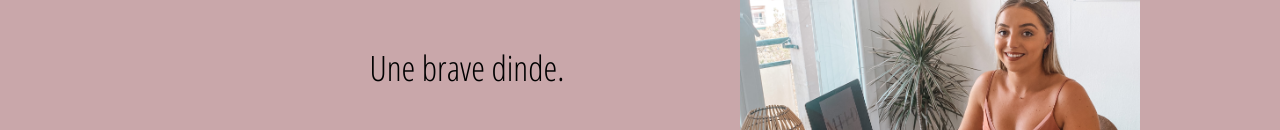
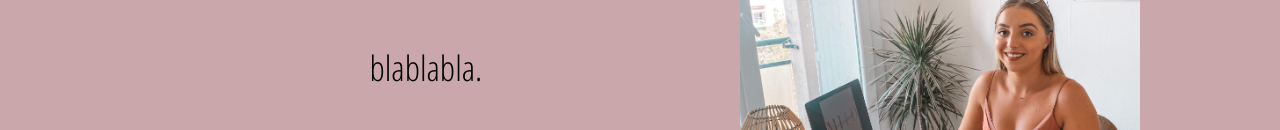
Before and after one commit to Dylanm13/MTLD_assistante-virtuelle, a plain HTML site: page mtld.html in a window 1280 px wide. Shown: the part 670-800 px from the top of the page. Drawn offline with Linux system fonts and the light colour scheme.

Commit message:
change text

```diff
--- a/mtld.html
+++ b/mtld.html
@@ -23,7 +23,7 @@
         <div class="presentation">
             <div class="presentation_text">
                 <h1>Qui suis-je ?</h1>
-                <p>Une brave dinde.</p>
+                <p>blablabla.</p>
             </div>
             <img src="images/image_presentation.JPG" alt="Image Présentation">
         </div>
```
